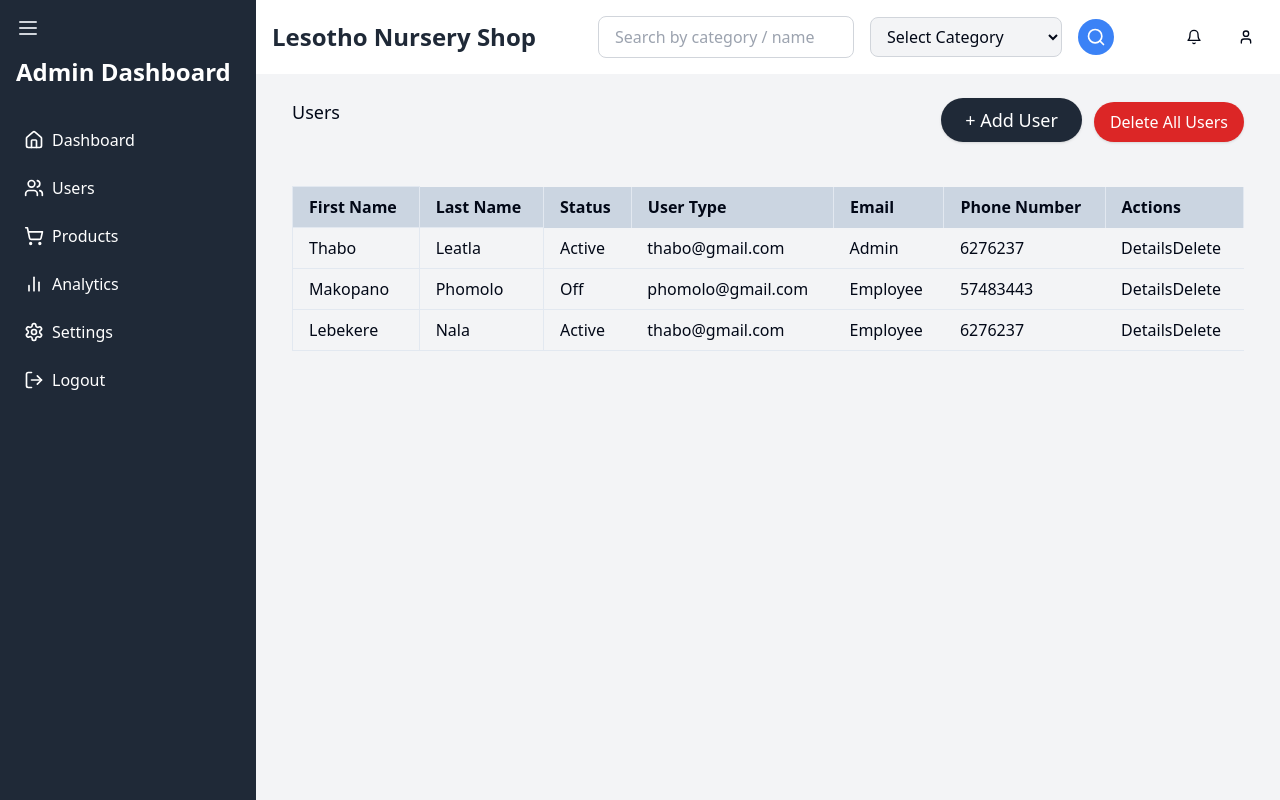
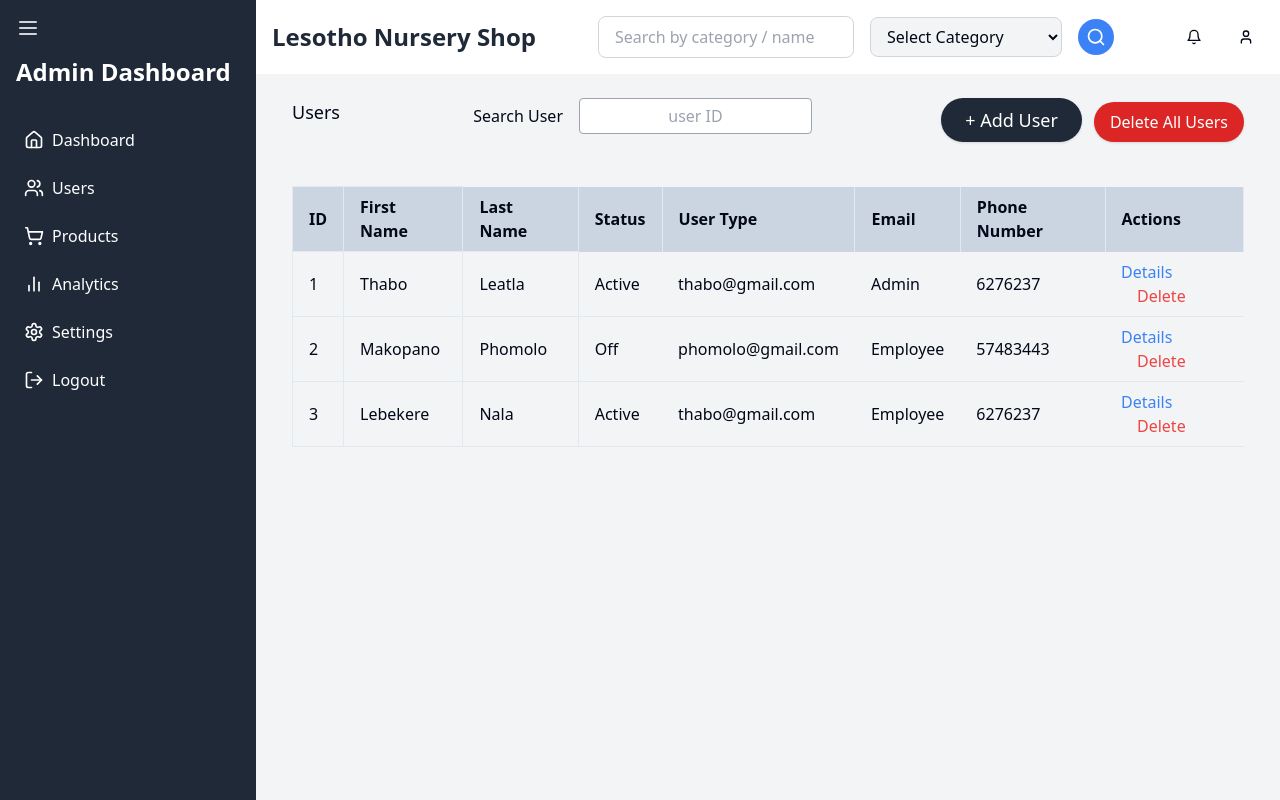
Before and after one commit to tefots/electron-js-testing, a Next.js app: page /pages/Users in a window 1280 px wide. Built offline with nearby package versions, Linux system fonts and the light colour scheme.

Commit message:
update the users  pages

```diff
--- a/app/components/SidebarComponents/Users.tsx
+++ b/app/components/SidebarComponents/Users.tsx
@@ -14,6 +14,15 @@ export default function UsersPage() {
         <div className="container mx-auto p-0 max-w-7xl">
             <div className="flex  md:flex-row flex-row justify-between py-2">
             <h1 className="text-start mx-5 text-lg">Users </h1>
+            {/* Seaerch input */}
+            <div>
+              <label >Search User</label>
+              <input
+              type='text'
+              placeholder='user ID'
+              className='border text-center mx-4 border-gray-400 rounded h-9'
+              />
+            </div>
 
             {/* action buttons to add user */}
             <div className="flex justify-end items-end mb-4 flex-col sm:flex-row">
@@ -24,7 +33,6 @@ export default function UsersPage() {
                     + Add User
                     </Link>
                     {/*
-
                     onClick={() => handleDeleteAll(setHackathons, setFilteredHackathons)}
                     */}
                     <button
@@ -38,11 +46,10 @@ export default function UsersPage() {
             </div>
             <div className="overflow-x-auto mt-5 mx-5">
                 {/* display the users in the form of table */}
-
                 <table className="min-w-full table-auto border-collapse mb-6">
-
                        <thead>
                             <tr className="p-4 gap-x-8 bg-slate-300 rounded-t-xl">
+                                <th className="px-4 py-2 text-start border">ID</th>
                                 <th className="px-4 py-2 text-start border">First Name</th>
                                 <th className="px-4 py-2 text-left border-r">Last Name</th>
                                 <th className="px-4 py-2 text-left border-r">Status</th>
@@ -56,6 +63,7 @@ export default function UsersPage() {
                     <tbody>
                         {data.map((item) =>
                          <tr key={item.id}>
+                         <td className="px-4 py-2 text-left border">{item.id}</td>
                          <td className="px-4 py-2 text-left border">{item.firstName}</td>
                          <td className="px-4 py-2 text-left border">{item.lastName}</td>
                          <td className="px-4 py-2 text-left border-b">{item.status}</td>
@@ -63,8 +71,10 @@ export default function UsersPage() {
                          <td className="px-4 py-2 text-left border-b">{item.UserType}</td>
                          <td className="px-4 py-2 text-left border-b">{item.phoneNumber}</td>
                          <td className="px-4 py-2 text-left border-b">
-                            <button>Details</button>
-                            <button>Delete</button>
+                            <Link href={'/pages/users/details'} passHref className='text-blue-500'>
+                            Details</Link>
+                            <button className='ms-4 text-red-500'>
+                              Delete</button>
                         </td>
                      </tr>
 
```
